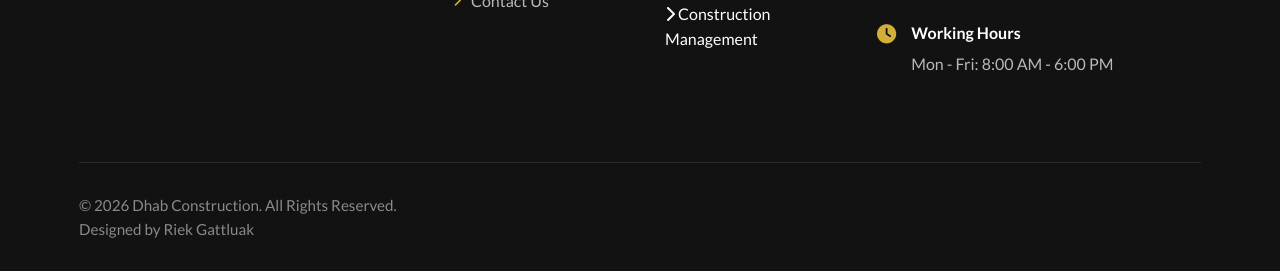
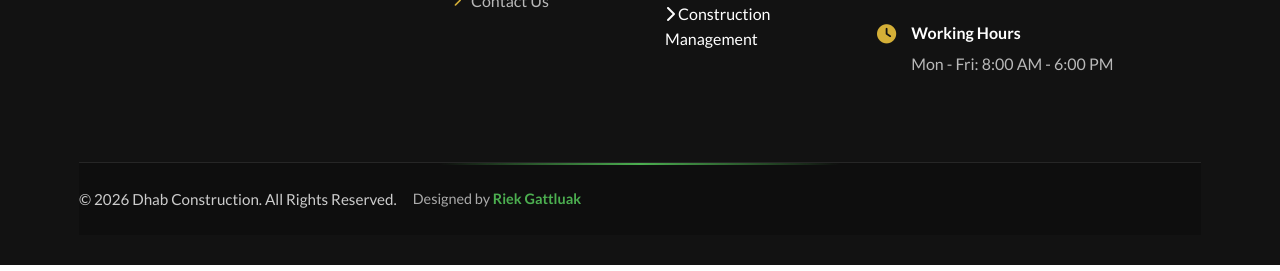
Before and after one commit to riek27/Dhab-Construction, a plain HTML site: page about.html in a window 1280 px wide. Shown: the part 4847-5118 px from the top of the page. Drawn offline with nearby package versions, Linux system fonts and the light colour scheme.

Commit message:
Update style.css

```diff
--- a/style.css
+++ b/style.css
@@ -4064,3 +4064,61 @@ header.scrolled {
 header:not(.scrolled) {
     animation: headerExpand 0.3s ease forwards;
 }
+
+/* Alternative: More prominent footer bottom */
+.footer-bottom {
+    background: rgba(0, 0, 0, 0.2);
+    padding: 1.5rem 0;
+    margin-top: 3rem;
+    position: relative;
+}
+
+.footer-bottom::before {
+    content: '';
+    position: absolute;
+    top: 0;
+    left: 50%;
+    transform: translateX(-50%);
+    width: 80%;
+    max-width: 400px;
+    height: 2px;
+    background: linear-gradient(90deg, transparent, #4CAF50, transparent);
+}
+
+.copyright {
+    display: flex;
+    flex-direction: column;
+    justify-content: center;
+    align-items: center;
+    gap: 1rem;
+}
+
+@media (min-width: 768px) {
+    .copyright {
+        flex-direction: row;
+        justify-content: space-between;
+    }
+}
+
+.copyright p {
+    color: #ccc;
+    font-size: 0.95rem;
+    margin: 0;
+}
+
+.copyright .designer {
+    color: #aaa;
+    font-size: 0.9rem;
+}
+
+.copyright .designer a {
+    color: #4CAF50;
+    text-decoration: none;
+    font-weight: 600;
+    transition: color 0.3s ease;
+}
+
+.copyright .designer a:hover {
+    color: #66BB6A;
+    text-decoration: underline;
+}
```
